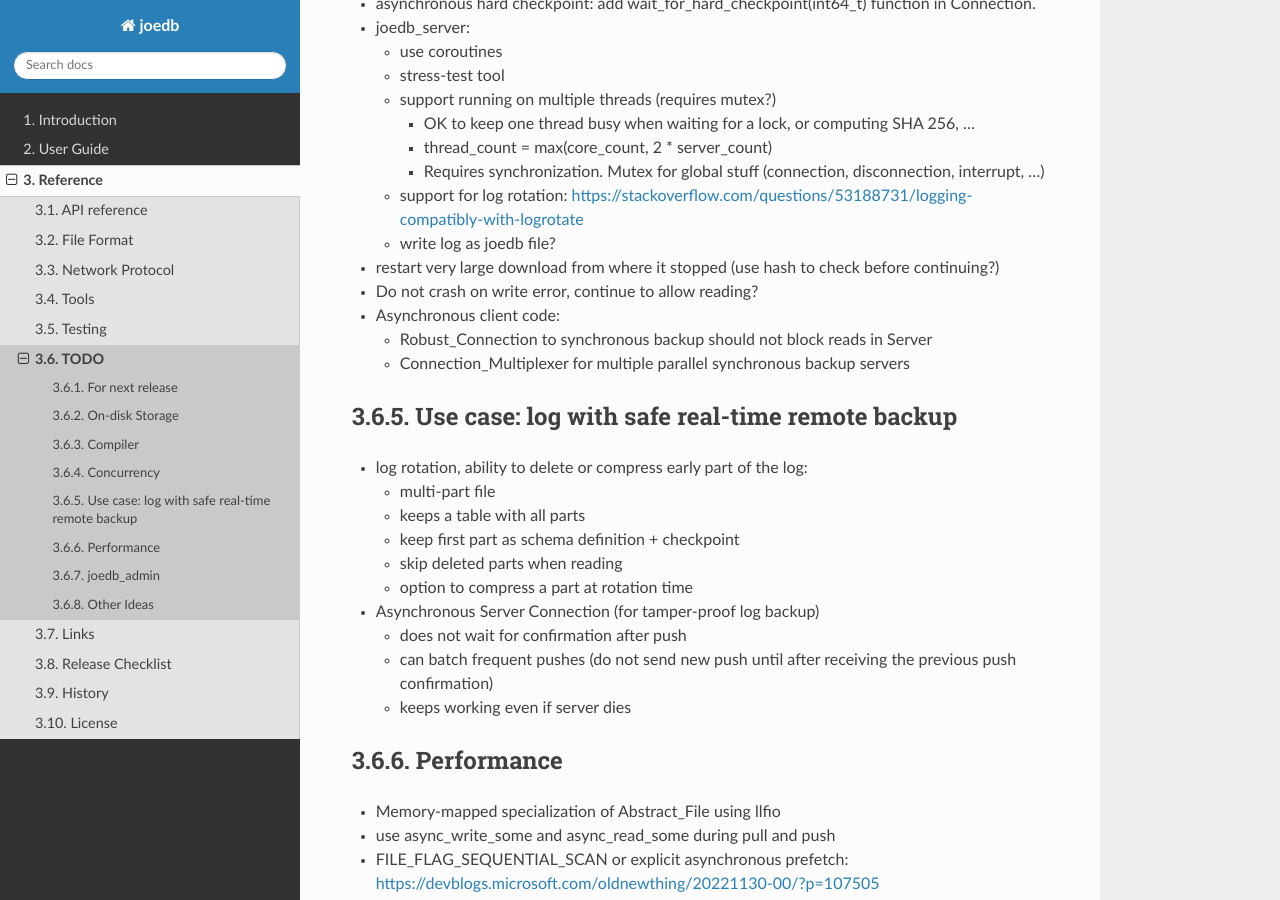
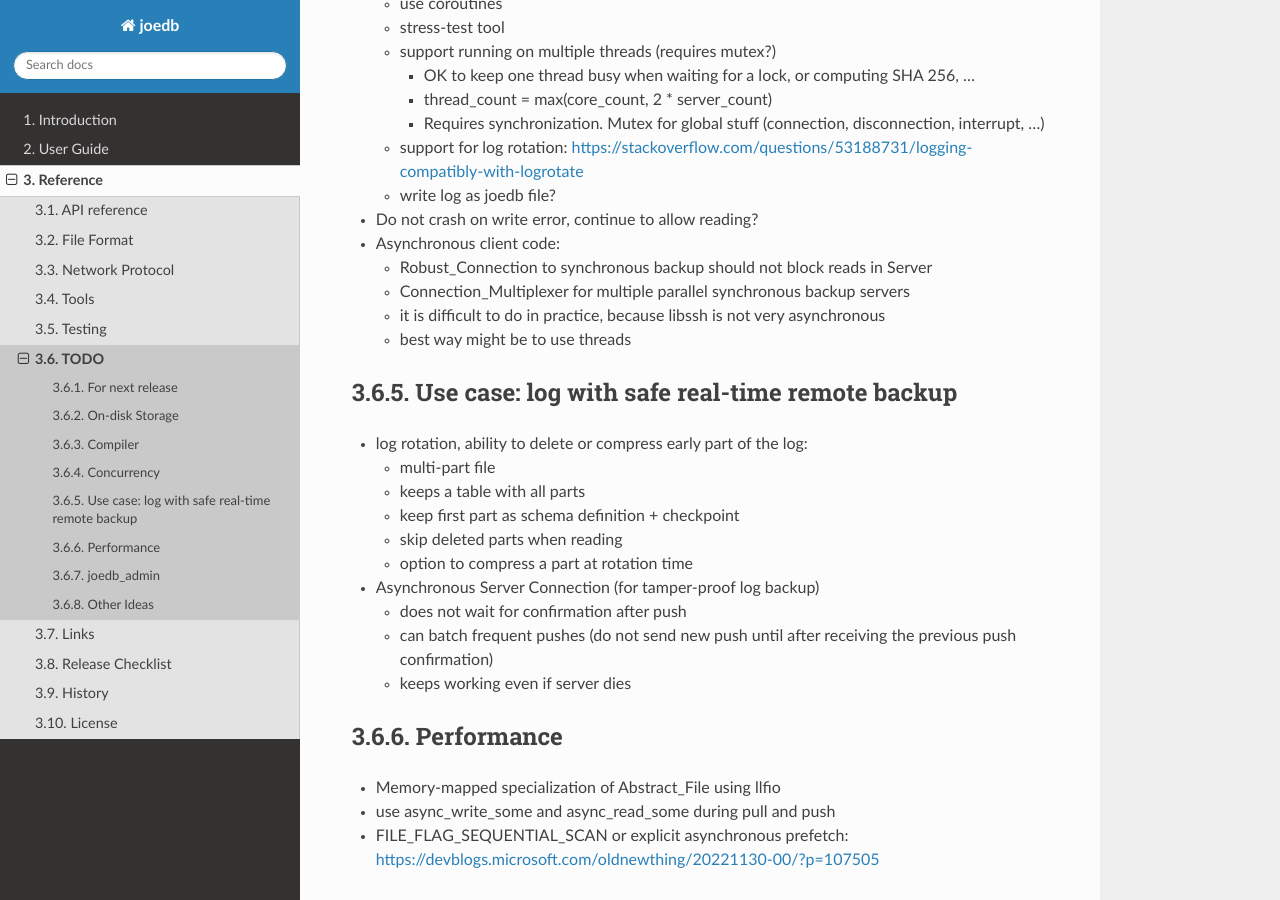
Before and after one commit to Remi-Coulom/joedb, a Sphinx documentation site: the page built from doc/source/todo.rst, in a window 1280 px wide and 900 px high, scrolled down 1952 px. Built offline with Sphinx 7.4.7 and the Read the Docs theme 3.1.0, drawn with Linux system fonts in a browser that asks for light colours; formulas are drawn with MathJax 3; some of the changed text lies outside the part shown.

Commit message:
various minor changes

```diff
--- a/doc/source/history.rst
+++ b/doc/source/history.rst
@@ -8,7 +8,6 @@ History
 
   - New features:
 
-    - ``joedb_server`` uses unix domain sockets instead of tcp/ip sockets
     - new ``delete_vector`` operation
     - Transactions can return a value.
     - :joedb:`Robust_Connection` automatically reconnects after an error.
@@ -50,6 +49,7 @@ History
 
   - Incompatibilities with previous version:
 
+    - ``joedb_server`` uses unix domain sockets instead of tcp/ip sockets
     - File format changed: ``joedb_convert`` from branch ``convert_4_to_5``
       can upgrade old file to the new format.
     - Checkpoints changed: use either ``soft_checkpoint`` or
--- a/doc/source/todo.rst
+++ b/doc/source/todo.rst
@@ -108,13 +105,13 @@ Concurrency
   - support for log rotation: https://stackoverflow.com/questions/53188731/logging-compatibly-with-logrotate
   - write log as joedb file?
 
-- restart very large download from where it stopped (use hash to check before continuing?)
-
 - Do not crash on write error, continue to allow reading?
 - Asynchronous client code:
 
   - Robust_Connection to synchronous backup should not block reads in Server
   - Connection_Multiplexer for multiple parallel synchronous backup servers
+  - it is difficult to do in practice, because libssh is not very asynchronous
+  - best way might be to use threads
 
 Use case: log with safe real-time remote backup
 -----------------------------------------------
```
Also changed, not shown: other parts of doc/source/todo.rst (+0 -3 lines), 3 other files.
